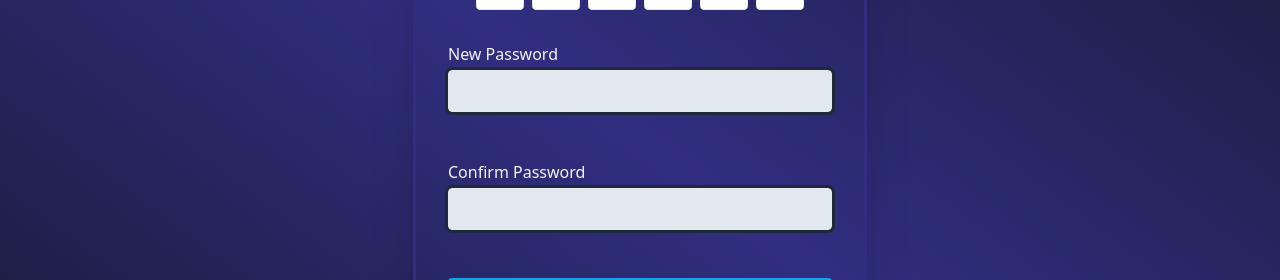
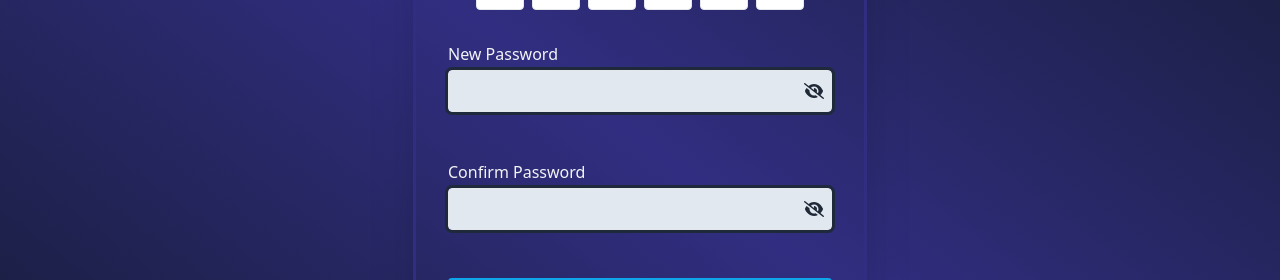
Before and after one commit to Danpav1/login_website, a React (Vite) app in the folder frontend/: page /reset-password in a window 1280 px wide. Shown: the part 338-618 px from the top of the page. Built offline with nearby package versions, Linux system fonts and the light colour scheme; no server answers.

Commit message:
added show password toggle button denoted as an open and closed eye

```diff
--- a/frontend/src/pages/LoginPage.jsx
+++ b/frontend/src/pages/LoginPage.jsx
@@ -4,10 +4,15 @@ import { AuthContext } from '../contexts/authContext';
 import * as Yup from 'yup';
 import { useNavigate, Link } from 'react-router-dom';
 
+// Font Awesome Imports
+import { FontAwesomeIcon } from '@fortawesome/react-fontawesome';
+import { faEye, faEyeSlash } from '@fortawesome/free-solid-svg-icons';
+
 const LoginPage = () => {
   const { login, token } = useContext(AuthContext);
   const navigate = useNavigate();
   const [serverError, setServerError] = useState('');
+  const [showPassword, setShowPassword] = useState(false);
   const formContainerRef = useRef(null);
 
   useEffect(() => {
@@ -90,17 +95,27 @@ const LoginPage = () => {
                 </div>
               </div>
 
-              {/* Password Field */}
+              {/* Password Field with Icon Button */}
               <div>
                 <label htmlFor="password" className="block text-gray-100 mb-1">
                   Password
                 </label>
-                <Field
-                  type="password"
-                  name="password"
-                  id="password"
-                  className="p-2 w-full border rounded focus:outline-none focus:ring-2 focus:ring-sky-500 bg-slate-200 outline outline-slate-800"
-                />
+                <div className="relative">
+                  <Field
+                    type={showPassword ? 'text' : 'password'}
+                    name="password"
+                    id="password"
+                    className="p-2 w-full border rounded focus:outline-none focus:ring-2 focus:ring-sky-500 bg-slate-200 outline outline-slate-800 pr-10"
+                  />
+                  <button
+                    type="button"
+                    onClick={() => setShowPassword((prev) => !prev)}
+                    className="absolute right-2 top-1/2 transform -translate-y-1/2 bg-transparent p-0 m-0 cursor-pointer text-gray-800 hover:text-sky-500 focus:outline-none"
+                    style={{ lineHeight: 0 }} // Ensures no extra space around the icon
+                  >
+                    <FontAwesomeIcon icon={showPassword ? faEye : faEyeSlash} className="w-5 h-5" />
+                  </button>
+                </div>
                 <div className="min-h-[1.25rem] mt-1">
                   <ErrorMessage
                     name="password"
--- a/frontend/src/pages/RegisterPage.jsx
+++ b/frontend/src/pages/RegisterPage.jsx
@@ -4,10 +4,16 @@ import { AuthContext } from '../contexts/authContext';
 import * as Yup from 'yup';
 import { useNavigate, Link } from 'react-router-dom';
 
+// Font Awesome Imports
+import { FontAwesomeIcon } from '@fortawesome/react-fontawesome';
+import { faEye, faEyeSlash } from '@fortawesome/free-solid-svg-icons';
+
 const RegisterPage = () => {
   const { register } = useContext(AuthContext);
   const navigate = useNavigate();
   const [serverError, setServerError] = useState('');
+  const [showPassword, setShowPassword] = useState(false);
+  const [showConfirmPassword, setShowConfirmPassword] = useState(false);
   const formContainerRef = useRef(null);
 
   useEffect(() => {
@@ -59,7 +65,7 @@ const RegisterPage = () => {
   };
 
   // Common field classes for uniform input size
-  const fieldClasses = "p-2 w-full border rounded focus:outline-none focus:ring-2 focus:ring-sky-500 bg-slate-200 outline outline-slate-800";
+  const fieldClasses = "p-2 w-full border rounded focus:outline-none focus:ring-2 focus:ring-sky-500 bg-slate-200 outline outline-slate-800 pr-10";
 
   return (
     <div className="flex items-start justify-center min-h-screen bg-inherit pt-10 px-4">
@@ -89,7 +95,7 @@ const RegisterPage = () => {
                       type="text"
                       name="name"
                       id="name"
-                      className={fieldClasses}
+                      className="p-2 w-full border rounded focus:outline-none focus:ring-2 focus:ring-sky-500 bg-slate-200 outline outline-slate-800"
                     />
                     <div className="min-h-[1.25rem] mt-1">
                       <ErrorMessage
@@ -109,7 +115,7 @@ const RegisterPage = () => {
                       type="email"
                       name="email"
                       id="email"
-                      className={fieldClasses}
+                      className="p-2 w-full border rounded focus:outline-none focus:ring-2 focus:ring-sky-500 bg-slate-200 outline outline-slate-800"
                     />
                     <div className="min-h-[1.25rem] mt-1">
                       <ErrorMessage
@@ -133,12 +139,22 @@ const RegisterPage = () => {
                     <label htmlFor="password" className="block text-gray-100 mb-1">
                       Password
                     </label>
+                    <div className="relative">
                       <Field
-                      type="password"
+                        type={showPassword ? 'text' : 'password'}
                         name="password"
                         id="password"
                         className={fieldClasses}
                       />
+                      <button
+                        type="button"
+                        onClick={() => setShowPassword((prev) => !prev)}
+                        className="absolute right-2 top-1/2 transform -translate-y-1/2 bg-transparent p-0 m-0 cursor-pointer text-gray-800 hover:text-sky-500 focus:outline-none"
+                        style={{ lineHeight: 0 }}
+                      >
+                        <FontAwesomeIcon icon={showPassword ? faEye : faEyeSlash} className="w-5 h-5" />
+                      </button>
+                    </div>
                     <div className="min-h-[1.25rem] mt-1">
                       <ErrorMessage
                         name="password"
@@ -153,12 +169,22 @@ const RegisterPage = () => {
                     <label htmlFor="confirmPassword" className="block text-gray-100 mb-1">
                       Confirm Password
                     </label>
+                    <div className="relative">
                       <Field
-                      type="password"
+                        type={showConfirmPassword ? 'text' : 'password'}
                         name="confirmPassword"
                         id="confirmPassword"
                         className={fieldClasses}
                       />
+                      <button
+                        type="button"
+                        onClick={() => setShowConfirmPassword((prev) => !prev)}
+                        className="absolute right-2 top-1/2 transform -translate-y-1/2 bg-transparent p-0 m-0 cursor-pointer text-gray-800 hover:text-sky-500 focus:outline-none"
+                        style={{ lineHeight: 0 }}
+                      >
+                        <FontAwesomeIcon icon={showConfirmPassword ? faEye : faEyeSlash} className="w-5 h-5" />
+                      </button>
+                    </div>
                     <div className="min-h-[1.25rem] mt-1">
                       <ErrorMessage
                         name="confirmPassword"
--- a/frontend/src/pages/ResetPasswordPage.jsx
+++ b/frontend/src/pages/ResetPasswordPage.jsx
@@ -3,6 +3,10 @@ import { AuthContext } from '../contexts/authContext';
 import { Formik, Form, Field, ErrorMessage } from 'formik';
 import * as Yup from 'yup';
 import { useNavigate, Link, useLocation } from 'react-router-dom';
+
+// Font Awesome Imports
+import { FontAwesomeIcon } from '@fortawesome/react-fontawesome';
+import { faEye, faEyeSlash } from '@fortawesome/free-solid-svg-icons';
 
 const OTPInput = React.forwardRef(({ index, value, onChange, onPaste, onKeyDown }, ref) => (
   <input
@@ -32,7 +36,12 @@ const ResetPasswordPage = () => {
   inputRefs.current = Array.from({ length: 6 }, (_, i) => inputRefs.current[i] || React.createRef());
 
   const passwordRef = useRef(null);
+  const confirmPasswordRef = useRef(null); // Reference for Confirm Password field
   const formContainerRef = useRef(null);
+
+  // Password visibility states
+  const [showPassword, setShowPassword] = useState(false);
+  const [showConfirmPassword, setShowConfirmPassword] = useState(false);
 
   useEffect(() => {
     if (formContainerRef.current) {
@@ -154,7 +163,7 @@ const ResetPasswordPage = () => {
       .required('New password is required'),
     confirmPassword: Yup.string()
       .oneOf([Yup.ref('newPassword'), null], 'Passwords must match')
-      .required('Confirm password is required'),
+      .required('Confirm Password is required'),
   });
 
   const initialValues = {
@@ -188,6 +197,9 @@ const ResetPasswordPage = () => {
     }
     setSubmitting(false);
   };
+
+  // Common field classes for uniform input size
+  const fieldClasses = "p-2 w-full border rounded focus:outline-none focus:ring-2 focus:ring-sky-500 bg-slate-200 outline outline-slate-800 pr-10";
 
   return (
     <div className="flex items-start justify-center min-h-screen bg-inherit pt-10 px-4">
@@ -228,18 +240,27 @@ const ResetPasswordPage = () => {
         <Formik initialValues={initialValues} validationSchema={validationSchema} onSubmit={onSubmit}>
           {({ isSubmitting }) => (
             <Form className="space-y-6">
-              {/* New Password Field */}
+              {/* New Password Field with Visibility Toggle */}
               <div>
                 <label htmlFor="newPassword" className="block text-gray-100 mb-1">
                   New Password
                 </label>
+                <div className="relative">
                   <Field
-                  innerRef={passwordRef}
-                  type="password"
+                    type={showPassword ? 'text' : 'password'}
                     name="newPassword"
                     id="newPassword"
-                  className="p-2 w-full border rounded focus:outline-none focus:ring-2 focus:ring-sky-500 bg-slate-200 outline outline-slate-800"
+                    className={fieldClasses}
                   />
+                  <button
+                    type="button"
+                    onClick={() => setShowPassword((prev) => !prev)}
+                    className="absolute right-2 top-1/2 transform -translate-y-1/2 bg-transparent p-0 m-0 cursor-pointer text-gray-800 hover:text-sky-500 focus:outline-none"
+                    style={{ lineHeight: 0 }} // Ensures no extra space around the icon
+                  >
+                    <FontAwesomeIcon icon={showPassword ? faEye : faEyeSlash} className="w-5 h-5" />
+                  </button>
+                </div>
                 <div className="min-h-[1.25rem] mt-1">
                   <ErrorMessage
                     name="newPassword"
@@ -249,17 +270,27 @@ const ResetPasswordPage = () => {
                 </div>
               </div>
 
-              {/* Confirm Password Field */}
+              {/* Confirm Password Field with Visibility Toggle */}
               <div>
                 <label htmlFor="confirmPassword" className="block text-gray-100 mb-1">
                   Confirm Password
                 </label>
+                <div className="relative">
                   <Field
-                  type="password"
+                    type={showConfirmPassword ? 'text' : 'password'}
                     name="confirmPassword"
                     id="confirmPassword"
-                  className="p-2 w-full border rounded focus:outline-none focus:ring-2 focus:ring-sky-500 bg-slate-200 outline outline-slate-800"
+                    className={fieldClasses}
                   />
+                  <button
+                    type="button"
+                    onClick={() => setShowConfirmPassword((prev) => !prev)}
+                    className="absolute right-2 top-1/2 transform -translate-y-1/2 bg-transparent p-0 m-0 cursor-pointer text-gray-800 hover:text-sky-500 focus:outline-none"
+                    style={{ lineHeight: 0 }} // Ensures no extra space around the icon
+                  >
+                    <FontAwesomeIcon icon={showConfirmPassword ? faEye : faEyeSlash} className="w-5 h-5" />
+                  </button>
+                </div>
                 <div className="min-h-[1.25rem] mt-1">
                   <ErrorMessage
                     name="confirmPassword"
```
Lines whose indentation alone changed are shown as unchanged.
